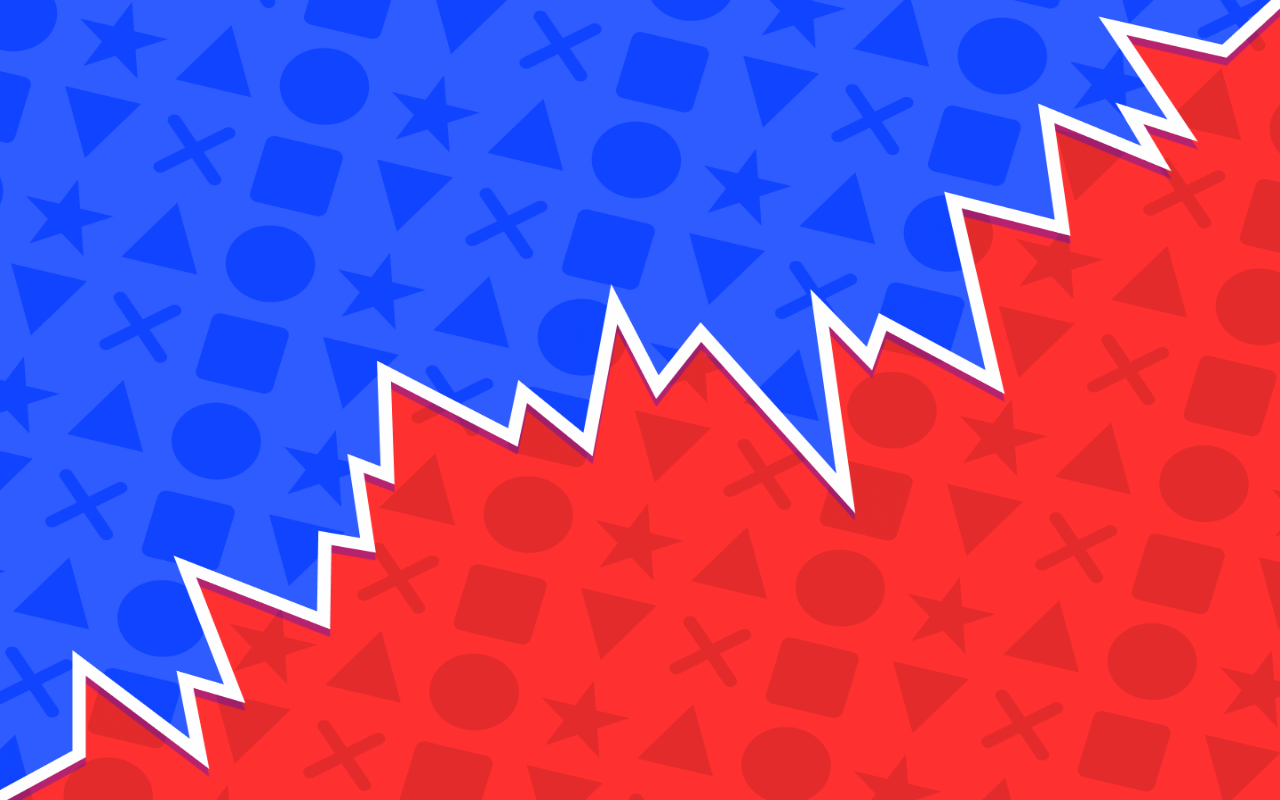
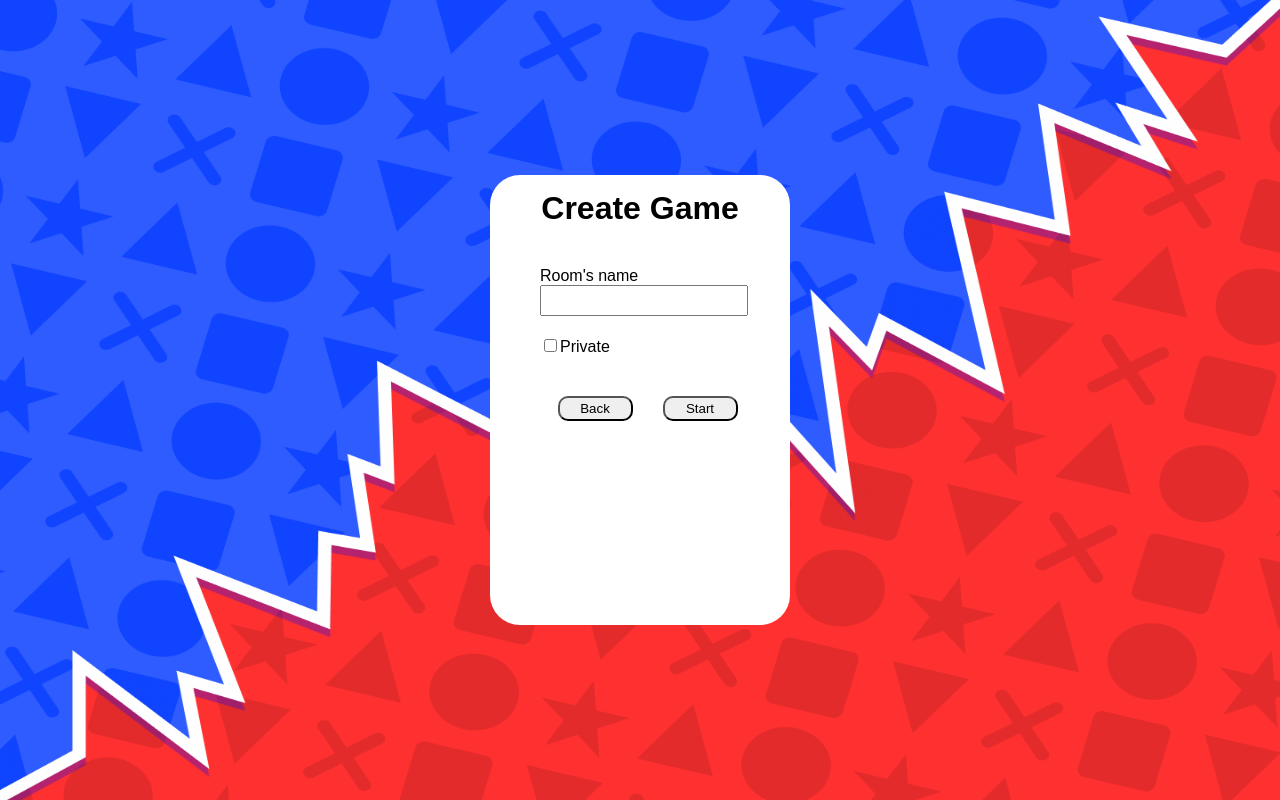
Before and after one commit to Gaymmasters/NewFront, a React (Create React App) app: page /creategame in a window 1280 px wide. Before the commit this address had no page. Built offline with nearby package versions, Linux system fonts and the light colour scheme; sample sign-in values are in the browser's storage.

Commit message:
CreateGamePage

```diff
--- a/src/API/RegUser.js
+++ b/src/API/RegUser.js
@@ -29,4 +29,11 @@ export default class UserReg{
         }catch(error){ console.log(error) }
 
     }
+    static async CreateGame(data) {
+        try{
+            const res = await axios.put("http://localhost:5000/api/create",{...data})
+            return res.data
+        }catch(error){ console.log(error) }
+
+    }
 }
--- a/src/App/App.js
+++ b/src/App/App.js
@@ -6,6 +6,7 @@ import MenuPage from './component/menu/MenuPage';
 import PrivateRoute from '../features/privateRoute';
 import RulesPage from './component/rules/RulesPage';
 import SettingsPage from './component/settings/SettingsPage';
+import CreateGamePage from './component/CreateGame/CreateGamePage';
 
 const App = () => {
   return(
@@ -23,6 +24,9 @@ const App = () => {
             <Route path = "/settings" element={<PrivateRoute way={"/login"}/>}>
               <Route path='/settings' element={<SettingsPage/>} />
             </Route>
+            <Route path = "/creategame" element={<PrivateRoute way={"/login"}/>}>
+              <Route path='/creategame' element={<CreateGamePage/>} />
+            </Route>
           </Routes>
         </BrowserRouter>
       </div>
--- a/src/App/component/CreateGame/CreateGamePage.jsx
+++ b/src/App/component/CreateGame/CreateGamePage.jsx
@@ -0,0 +1,69 @@
+import React, { useState } from "react";
+import classes from "./createGame.module.css";
+import { Link, useNavigate } from "react-router-dom/dist";
+import UserReg from "../../../API/RegUser";
+import { moveToLocalStore } from "../../../features/store";
+
+const CreateGamePage = () =>{
+    const [data, setData] = useState({});
+    const navigate = useNavigate();
+    async function createGame(){
+        if (data.gamePassword >= 5 && data.gamePassword <= 20){
+            const res = await UserReg.CreateGame({...data, isPrivate: isPrivate, player1Id: localStorage.getItem("id")})
+            if (!res.result){
+                alert("Error:" + res.message);
+            }
+            else{
+                moveToLocalStore({gameId: res.id, gameName: res.name, moves: JSON.stringify(res.moves), winFlag: res.winflag});
+                navigate('game/'+res.id, {replace: true})
+            }
+        }
+        else alert("Invalid password length")
+    }
+
+    let isPrivate = false;
+    function hide() {
+        const Block = document.getElementById("cgp");
+        if (isPrivate){
+            Block.style.display = "none";
+            isPrivate = false;
+        }
+        else{
+            Block.style.display = "block";
+            isPrivate = true;
+        }
+    }
+    return(
+        <div className={classes.cgpContainer}>
+            <h1>Create Game</h1>
+            <div className={classes.cgpMain}>
+                <label>Room's name</label>
+                <input
+                type="text"
+                className={classes.cgpInp}
+                onChange={e => setData({...data,name: e.target.value})}/>
+                <input
+                type="checkbox"
+                className={classes.cgpCheckbox}
+                id = "checkbox"
+                onClick={hide}/>
+                <label to="checkbox">Private</label>
+            </div>
+
+            <div className={classes.cgpGhost} id="cgp">
+                <input
+                type="password"
+                className={classes.cgpInp}
+                onChange={e => setData({...data,password: e.target.value})}/>
+            </div>
+
+            <div className={classes.cgpButtons}>
+                <Link to="/">
+                    <button className={classes.cgpBtn}>Back</button>
+                </Link>
+                <button className={classes.cgpBtn} onClick={createGame}>Start</button>
+            </div>
+        </div>
+    );
+}
+export default CreateGamePage;
--- /dev/null
+++ b/src/App/component/CreateGame/createGame.module.css
@@ -0,0 +1,47 @@
+.cgpContainer{
+    width: 300px;
+    height: 450px;
+    background-color: white;
+
+    position: absolute;
+    top:0;
+    bottom: 0;
+    left: 0;
+    right: 0;
+
+    margin: auto;
+
+    border-radius: 30px;
+}
+.cgpMain{
+    width: 200px;
+    margin-top: 40px;
+    margin-left: 50px;
+
+}
+.cgpInp{
+    width: 200px;
+    height: 25px;
+
+    margin-bottom: 20px;
+}
+.cgpGhost{
+    width: 200px;
+    margin-left: 50px;
+    margin-top: 20px;
+
+    z-index: 1;
+    display: none;
+}
+.cgpButtons{
+    width: 95%;
+    text-align: center;
+    margin-top: 30px;
+
+    z-index: 1;
+    position: absolute;
+}
+.cgpBtn{
+    display: inline-block;
+    margin-left: 30px;
+}
--- a/src/App/component/LoginRegPages/RegPage.jsx
+++ b/src/App/component/LoginRegPages/RegPage.jsx
@@ -22,7 +22,7 @@ const RegPage = () => {
                     navigate('/', {replace: false})
                 }
             }
-            else alert("invalid password");
+            else alert("Invalid password length");
         }
         else alert("Invalid e-mail");
     }
--- a/src/App/component/menu/MenuPage.jsx
+++ b/src/App/component/menu/MenuPage.jsx
@@ -35,7 +35,7 @@ function hide() {
                     <Link to=''>
                         <button className='menu'>Find game</button>
                     </Link>
-                    <Link to=''>
+                    <Link to='/creategame'>
                         <button className='menu'>Create game</button>
                     </Link>
                     <Link to='/rules'>
--- a/src/App/component/settings/settings.module.css
+++ b/src/App/component/settings/settings.module.css
@@ -37,6 +37,4 @@ h1{
     width: 10x;
     height: 10px;
     background-color: aqua;
-
-
 }
```
